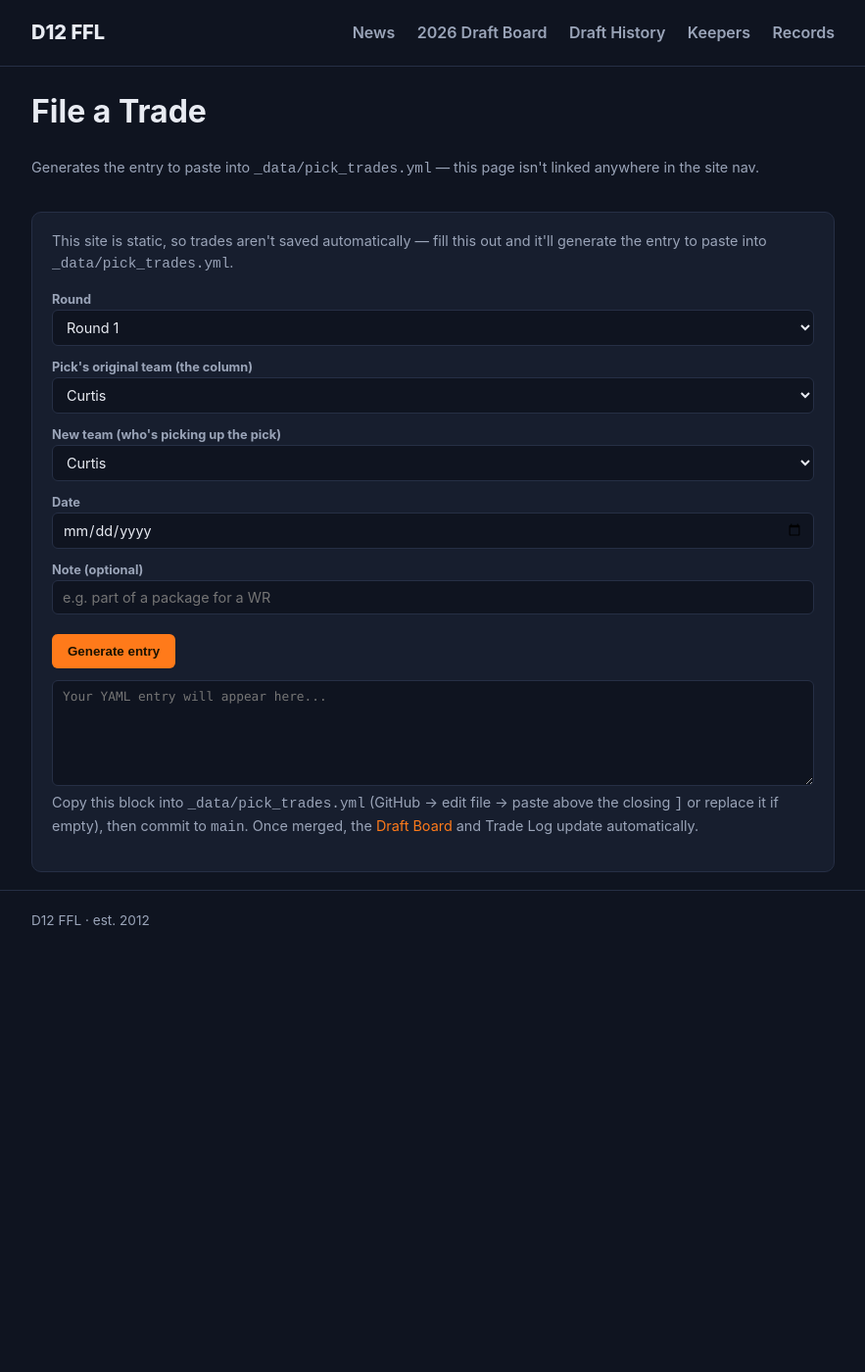
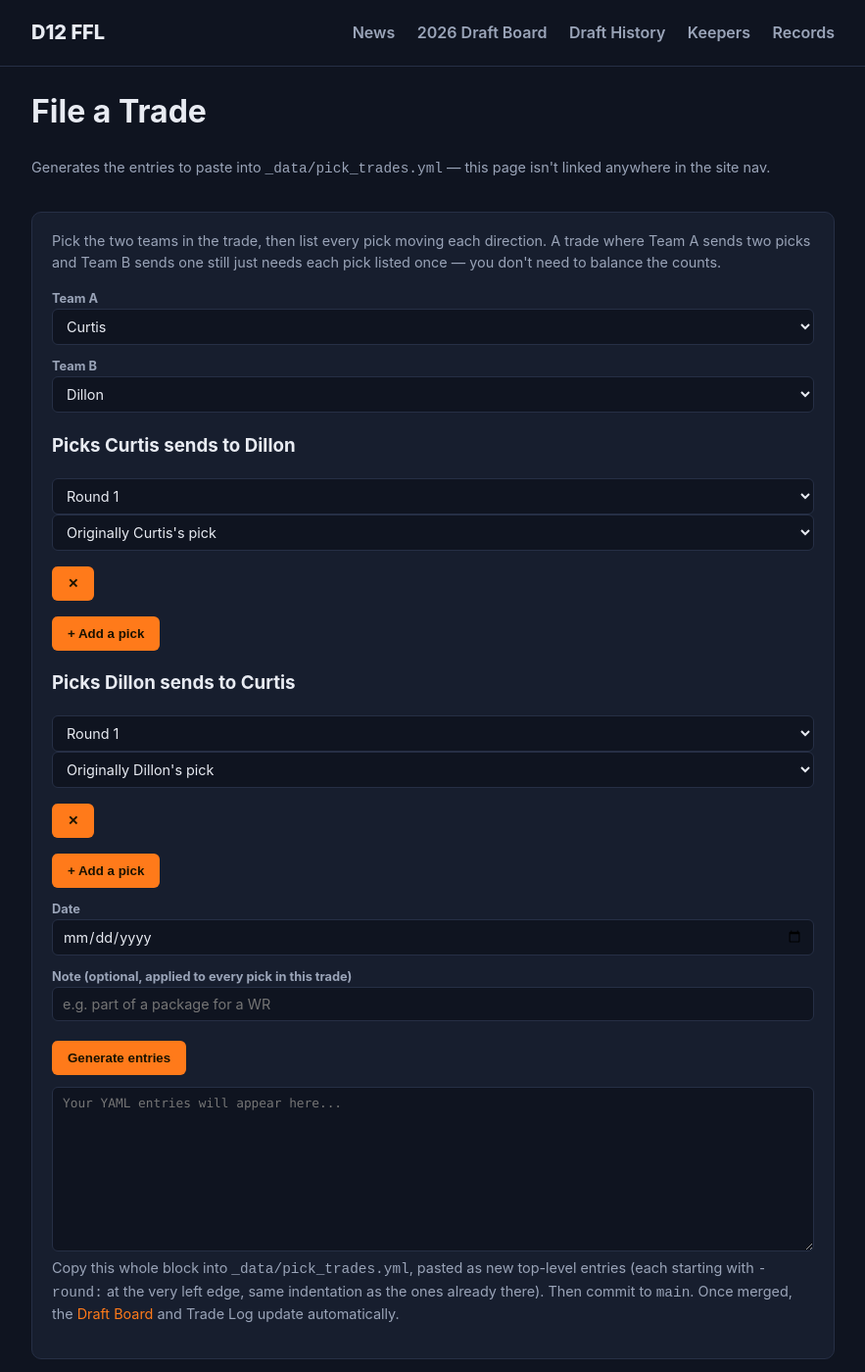
Before and after one commit to cullenhgn/D12-FFL-Website, a Jekyll site: the page built from file-a-trade/index.md, in a window 1280 px wide and 1400 px high. Shown: the whole window at 98% size, without its empty margins (198-1081 px from the left). Built offline with Jekyll 4.4.1, drawn with Linux system fonts in a browser that asks for light colours; part of the change alters nothing that is shown.

Commit message:
Add files via upload

```diff
--- a/file-a-trade/index.md
+++ b/file-a-trade/index.md
@@ -10,33 +10,45 @@ permalink: /file-a-trade/
 <div class="fp-header">
   <div>
     <h1>File a Trade</h1>
-    <p class="fp-sub">Generates the entry to paste into <code>_data/pick_trades.yml</code> — this page isn't linked anywhere in the site nav.</p>
+    <p class="fp-sub">Generates the entries to paste into <code>_data/pick_trades.yml</code> — this page isn't linked anywhere in the site nav.</p>
   </div>
 </div>
 
 <section class="fp-panel">
-  <p class="fp-sub">This site is static, so trades aren't saved automatically — fill this out and it'll generate the entry to paste into <code>_data/pick_trades.yml</code>.</p>
+  <p class="fp-sub">Pick the two teams in the trade, then list every pick moving each direction. A trade where Team A sends two picks and Team B sends one still just needs each pick listed once — you don't need to balance the counts.</p>
 
-  <label>Round
-    <select id="fp-round"></select>
+  <div class="ft-teams-row">
+    <label>Team A
+      <select id="ft-team-a"></select>
+    </label>
+    <label>Team B
+      <select id="ft-team-b"></select>
+    </label>
+  </div>
+
+  <div class="ft-side">
+    <h3 id="ft-a-to-b-label">Picks Team A sends to Team B</h3>
+    <div id="ft-a-to-b-rows"></div>
+    <button type="button" class="ft-add-btn" id="ft-add-a-to-b">+ Add a pick</button>
+  </div>
+
+  <div class="ft-side">
+    <h3 id="ft-b-to-a-label">Picks Team B sends to Team A</h3>
+    <div id="ft-b-to-a-rows"></div>
+    <button type="button" class="ft-add-btn" id="ft-add-b-to-a">+ Add a pick</button>
+  </div>
+
+  <label>Date
+    <input type="date" id="ft-date">
   </label>
-  <label>Pick's original team (the column)
-    <select id="fp-original"></select>
-  </label>
-  <label>New team (who's picking up the pick)
-    <select id="fp-new"></select>
-  </label>
-  <label>Date
-    <input type="date" id="fp-date">
-  </label>
-  <label>Note (optional)
-    <input type="text" id="fp-note" placeholder="e.g. part of a package for a WR">
+  <label>Note (optional, applied to every pick in this trade)
+    <input type="text" id="ft-note" placeholder="e.g. part of a package for a WR">
   </label>
 
-  <button id="fp-generate" type="button">Generate entry</button>
+  <button id="ft-generate" type="button">Generate entries</button>
 
-  <textarea id="fp-output" readonly rows="6" placeholder="Your YAML entry will appear here..."></textarea>
-  <p class="fp-sub">Copy this block into <code>_data/pick_trades.yml</code> (GitHub → edit file → paste above the closing <code>]</code> or replace it if empty), then commit to <code>main</code>. Once merged, the <a href="{{ '/future-picks/' | relative_url }}">Draft Board</a> and Trade Log update automatically.</p>
+  <textarea id="ft-output" readonly rows="10" placeholder="Your YAML entries will appear here..."></textarea>
+  <p class="fp-sub">Copy this whole block into <code>_data/pick_trades.yml</code>, pasted as new top-level entries (each starting with <code>- round:</code> at the very left edge, same indentation as the ones already there). Then commit to <code>main</code>. Once merged, the <a href="{{ '/future-picks/' | relative_url }}">Draft Board</a> and Trade Log update automatically.</p>
 </section>
 
 <script>
@@ -44,54 +56,131 @@ permalink: /file-a-trade/
   var teams = {{ teams | jsonify }};
   var roundCount = {{ rounds }};
 
-  var roundSel = document.getElementById('fp-round');
-  var origSel = document.getElementById('fp-original');
-  var newSel = document.getElementById('fp-new');
-  var dateInput = document.getElementById('fp-date');
-  var noteInput = document.getElementById('fp-note');
-  var output = document.getElementById('fp-output');
+  var teamASel = document.getElementById('ft-team-a');
+  var teamBSel = document.getElementById('ft-team-b');
+  var aToBRows = document.getElementById('ft-a-to-b-rows');
+  var bToARows = document.getElementById('ft-b-to-a-rows');
+  var aToBLabel = document.getElementById('ft-a-to-b-label');
+  var bToALabel = document.getElementById('ft-b-to-a-label');
+  var dateInput = document.getElementById('ft-date');
+  var noteInput = document.getElementById('ft-note');
+  var output = document.getElementById('ft-output');
 
-  for (var r = 1; r <= roundCount; r++) {
-    var opt = document.createElement('option');
-    opt.value = r;
-    opt.textContent = 'Round ' + r;
-    roundSel.appendChild(opt);
+  function teamLabel(id) {
+    var t = teams.filter(function (x) { return x.id === id; })[0];
+    return t ? (t.short_name || t.owner || id) : id;
   }
 
-  teams.forEach(function (t) {
-    var label = t.short_name || t.owner || t.id;
-    var o1 = document.createElement('option');
-    o1.value = t.id;
-    o1.textContent = label;
-    origSel.appendChild(o1);
+  function fillTeamSelect(sel) {
+    teams.forEach(function (t) {
+      var opt = document.createElement('option');
+      opt.value = t.id;
+      opt.textContent = t.short_name || t.owner || t.id;
+      sel.appendChild(opt);
+    });
+  }
+  fillTeamSelect(teamASel);
+  fillTeamSelect(teamBSel);
+  if (teams.length > 1) teamBSel.selectedIndex = 1;
 
-    var o2 = document.createElement('option');
-    o2.value = t.id;
-    o2.textContent = label;
-    newSel.appendChild(o2);
+  function addPickRow(container, defaultOriginalTeamId) {
+    var row = document.createElement('div');
+    row.className = 'ft-pick-row';
+
+    var roundSel = document.createElement('select');
+    roundSel.className = 'ft-round-select';
+    for (var r = 1; r <= roundCount; r++) {
+      var opt = document.createElement('option');
+      opt.value = r;
+      opt.textContent = 'Round ' + r;
+      roundSel.appendChild(opt);
+    }
+
+    var origSel = document.createElement('select');
+    origSel.className = 'ft-orig-select';
+    teams.forEach(function (t) {
+      var opt = document.createElement('option');
+      opt.value = t.id;
+      opt.textContent = 'Originally ' + (t.short_name || t.owner || t.id) + "'s pick";
+      if (t.id === defaultOriginalTeamId) opt.selected = true;
+      origSel.appendChild(opt);
+    });
+
+    var removeBtn = document.createElement('button');
+    removeBtn.type = 'button';
+    removeBtn.className = 'ft-remove-btn';
+    removeBtn.textContent = '✕';
+    removeBtn.addEventListener('click', function () {
+      if (container.children.length > 1) row.remove();
+    });
+
+    row.appendChild(roundSel);
+    row.appendChild(origSel);
+    row.appendChild(removeBtn);
+    container.appendChild(row);
+  }
+
+  function refreshLabelsAndDefaults() {
+    var aId = teamASel.value;
+    var bId = teamBSel.value;
+    aToBLabel.textContent = 'Picks ' + teamLabel(aId) + ' sends to ' + teamLabel(bId);
+    bToALabel.textContent = 'Picks ' + teamLabel(bId) + ' sends to ' + teamLabel(aId);
+  }
+
+  document.getElementById('ft-add-a-to-b').addEventListener('click', function () {
+    addPickRow(aToBRows, teamASel.value);
+  });
+  document.getElementById('ft-add-b-to-a').addEventListener('click', function () {
+    addPickRow(bToARows, teamBSel.value);
   });
 
-  document.getElementById('fp-generate').addEventListener('click', function () {
-    var round = roundSel.value;
-    var orig = origSel.value;
-    var dest = newSel.value;
+  teamASel.addEventListener('change', refreshLabelsAndDefaults);
+  teamBSel.addEventListener('change', refreshLabelsAndDefaults);
+
+  // start with one row each direction
+  addPickRow(aToBRows, teamASel.value);
+  addPickRow(bToARows, teamBSel.value);
+  refreshLabelsAndDefaults();
+
+  document.getElementById('ft-generate').addEventListener('click', function () {
+    var aId = teamASel.value;
+    var bId = teamBSel.value;
     var date = dateInput.value || new Date().toISOString().slice(0, 10);
     var note = noteInput.value.trim();
 
-    if (orig === dest) {
-      output.value = "Pick the original team and the new team as two different teams.";
+    if (aId === bId) {
+      output.value = 'Team A and Team B need to be two different teams.';
       return;
     }
 
-    var lines = [
-      '- round: ' + round,
-      '  original_team: ' + orig,
-      '  new_team: ' + dest,
-      '  date: ' + date
-    ];
-    if (note) {
-      lines.push('  note: "' + note.replace(/"/g, '\\"') + '"');
+    var entries = [];
+
+    function collectRows(container, newTeamId) {
+      Array.prototype.forEach.call(container.children, function (row) {
+        var round = row.querySelector('.ft-round-select').value;
+        var origTeam = row.querySelector('.ft-orig-select').value;
+        entries.push({ round: round, original_team: origTeam, new_team: newTeamId });
+      });
     }
+
+    collectRows(aToBRows, bId);
+    collectRows(bToARows, aId);
+
+    if (entries.length === 0) {
+      output.value = 'Add at least one pick to the trade.';
+      return;
+    }
+
+    var lines = [];
+    entries.forEach(function (e) {
+      lines.push('- round: ' + e.round);
+      lines.push('  original_team: ' + e.original_team);
+      lines.push('  new_team: ' + e.new_team);
+      lines.push('  date: ' + date);
+      if (note) {
+        lines.push('  note: "' + note.replace(/"/g, '\\"') + '"');
+      }
+    });
     output.value = lines.join('\n');
   });
 })();
```
